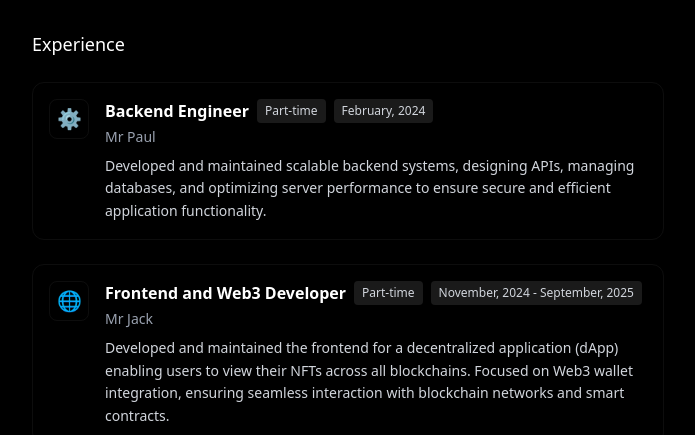
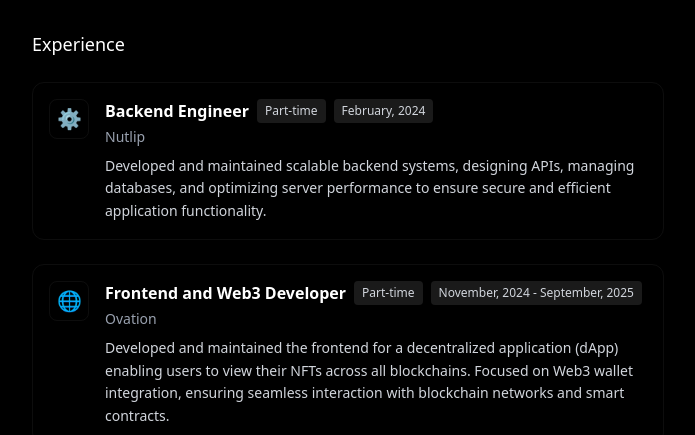
Before and after one commit to collinstb01/PORFOLIO-3, a React (Vite) app: page / in a window 1280 px wide. Shown: the part 1280-1715 px from the top of the page, without its empty margins (292-987 px from the left). Built offline with nearby package versions, Linux system fonts and the light colour scheme.

Commit message:
Update Experience component: reorder entries and update employment details

```diff
--- a/src/components/Experience.tsx
+++ b/src/components/Experience.tsx
@@ -2,7 +2,7 @@ const Experience = () => {
   const experiences = [
     {
       title: "Backend Engineer",
-      company: "Mr Paul",
+      company: "Nutlip",
       type: "Part-time",
       period: "February, 2024",
       description:
@@ -11,7 +11,7 @@ const Experience = () => {
     },
     {
       title: "Frontend and Web3 Developer",
-      company: "Mr Jack",
+      company: "Ovation",
       type: "Part-time",
       period: "November, 2024 - September, 2025",
       description:
```
